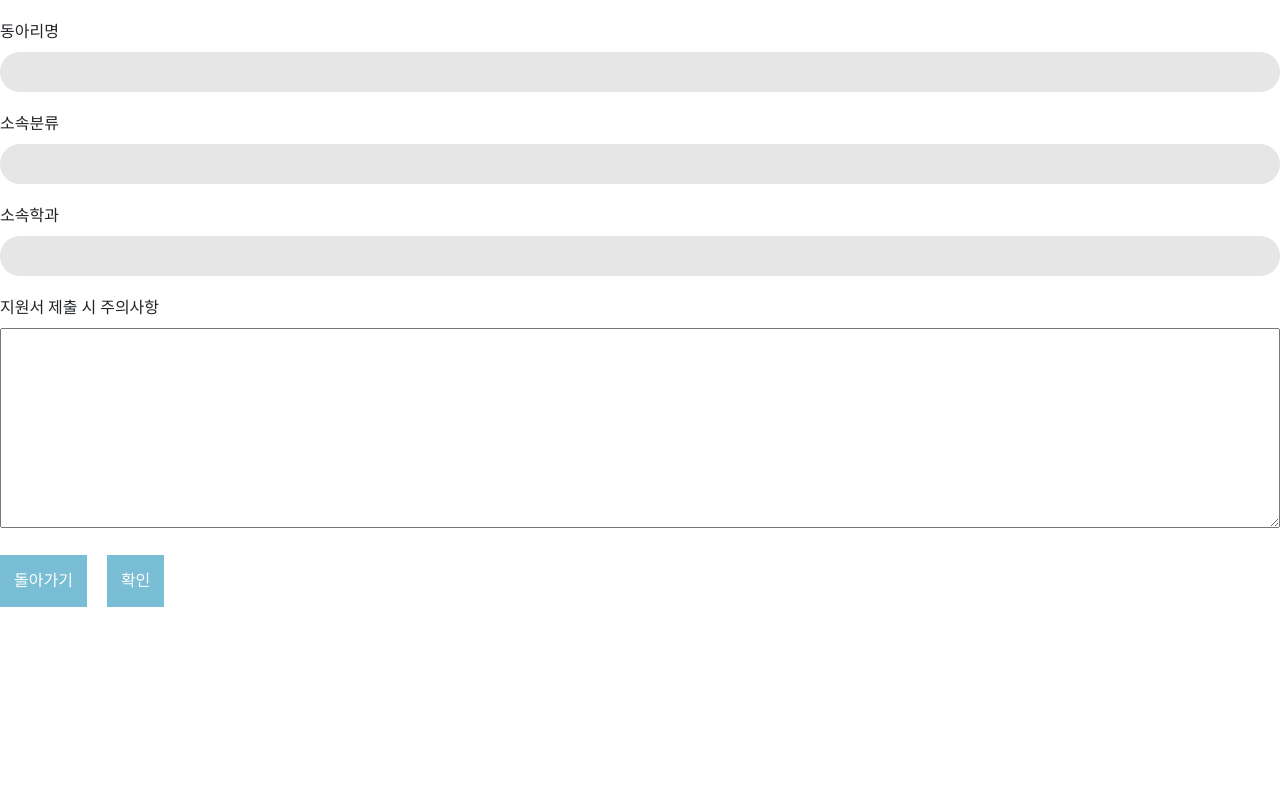
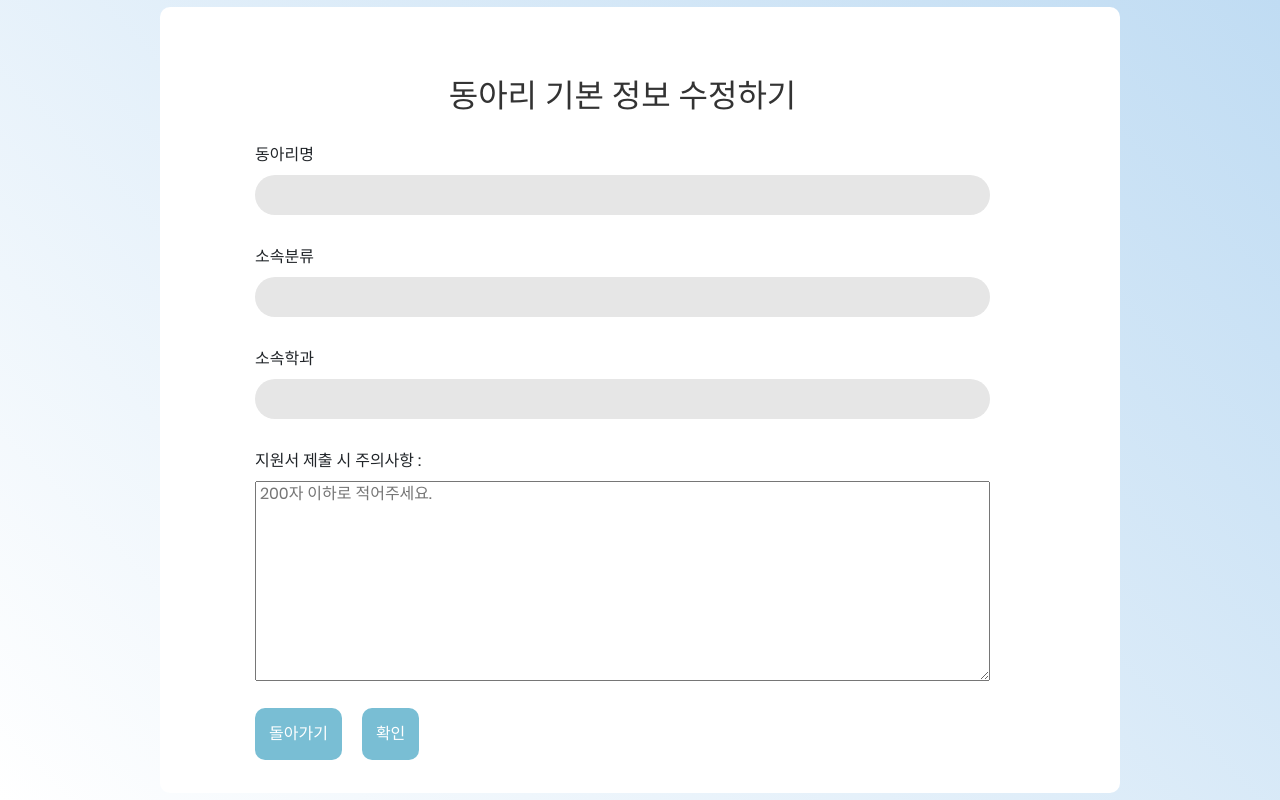
Before and after one commit to haenah/1CL_front, a React (Create React App) app in the folder onecl-front/: page /club/1/fix_club_info in a window 1280 px wide. Built offline with nearby package versions, Linux system fonts and the light colour scheme; no server answers; a web font is replaced by a local one.

Commit message:
Designed

```diff
--- a/onecl-front/src/components/Applicant/ApplicantList/ApplicantList.js
+++ b/onecl-front/src/components/Applicant/ApplicantList/ApplicantList.js
@@ -36,8 +36,8 @@ class ApplicantList extends Component{
                     (applicant) => {
                         return(
                             <div>
-                                <p style={{'display': 'inline-block'}}>{applicant.user}</p>
-                                <a style={{'display': 'inline-block'}} href={applicant.file}>{applicant.name}</a>
+                                <p style={{'display': 'inline-block', 'border-radius' : '10px'}}>{applicant.user}</p>
+                                <a style={{'display': 'inline-block', 'border-radius' : '10px'}} href={applicant.file}>{applicant.name}</a>
                                 <button >합격</button>
                                 <button>불합격</button>
                             </div>
@@ -45,7 +45,7 @@ class ApplicantList extends Component{
                     }
                 )}
                 <hr />
-                <button onClick={this.returnButtonHandler}>돌아가기</button>
+                <button style={{'border-radius' : '10px'}} onClick={this.returnButtonHandler}>돌아가기</button>
             </div>
         )
     }
--- a/onecl-front/src/components/AssignMaster/AssignMaster.js
+++ b/onecl-front/src/components/AssignMaster/AssignMaster.js
@@ -19,6 +19,9 @@ class AssignMaster extends Component {
         const message2 = '위임 받을 멤버가 위임을 수락한 후에도 유예기간 동안은 위임 취소가 가능합니다.';
         const message3 = '위임 완료 또는 위임 취소가 된 경우, 완료 또는 취소일로부터 7일동안은 회장 위임이 불가합니다.';
         return(
+            <div className='limiter'>
+                <div className='container-login100'>
+                    <div className='wrap-login100'>
                         <div className={'assignMasterWrapper'}>
                             <p className={'clubApplyTitle'}><strong>동아리 회장 위임</strong></p>
                             <hr/>
@@ -27,11 +30,24 @@ class AssignMaster extends Component {
                                 <li>{message2}</li>
                                 <li>{message3}</li>
                             </div>
-                <input style={{'marginTop' : '20px'}} placeholder={'위임 받을 멤버의 이름을 입력하세요.'} />
-                <button onClick={this.memberSearchHandler}>검색</button>
+
+                            <div className='catName'>
+                              <span>
+                                <input style={{'margin' : '20px'}} placeholder={'위임 받을 멤버의 이름을 입력하세요.'} />
+                                <span className="focus-fix"></span>
+                                    <span className="symbol-fix">
+                                      <i className="fa fa-cogs" aria-hidden="true"></i>
+                                    </span>
+                              </span>
+                            </div>
+
+                            <button style={{'border-radius' : '10px'}} onClick={this.memberSearchHandler}>검색</button>
                             <hr/>
-                <button style={{'marginRight' : '20px'}} onClick={this.masterAssignHandler}>위임하기</button>
-                <button onClick={this.returnButtonHandler}>돌아가기</button>
+                            <button style={{'marginRight' : '20px', 'border-radius' : '10px'}} onClick={this.masterAssignHandler}>위임하기</button>
+                            <button style={{'border-radius' : '10px'}} onClick={this.returnButtonHandler}>돌아가기</button>
+                        </div>
+                    </div>
+                </div>
             </div>
         )
     }
--- a/onecl-front/src/components/ClubDetail/Body/Body.js
+++ b/onecl-front/src/components/ClubDetail/Body/Body.js
@@ -29,7 +29,7 @@ const Member = ({name, auth_level, clubID, memberID, buttonClickHandler}) => {
         <div style={{'margin' : '20px'}}>
             <p style={{'display':'inline-block', 'width':'250px'}}>{name}</p>
             <p style={{'display':'inline-block', 'width':'250px'}}>{position(auth_level)}</p>
-            <button style={{'display' : 'inline-block'}} onClick={() => buttonClickHandler(clubID, memberID)}>등급 변경</button>
+            <button className='change-lvl-button' onClick={() => buttonClickHandler(clubID, memberID)}>등급 변경</button>
         </div>
     );
 };
@@ -209,6 +209,7 @@ class Body extends Component{
 
         if(componentStatus === 2){
             return(
+                <div className='container-notice'>
                 <div className={'memListWrapper'}>
                     <div className={'labelWrapper'}>
                         <p className={'memListLabel'}>회원 이름</p>
@@ -216,6 +217,7 @@ class Body extends Component{
                         <hr/>
                     </div>
                     {memList}
+                </div>
                 </div>
             )
         }
@@ -258,6 +260,7 @@ class Body extends Component{
             }
             else{
                 return(
+                    <div className='container-notice'>
                     <div className={'boardWrapper'}>
                         <select className={'categorySelect'} onChange={this.categorySearchHandler}>
                             <option value='전체'>전체</option>
@@ -268,6 +271,7 @@ class Body extends Component{
                         <div className={'docListWrapper'}>
                             {docList}
                         </div>
+                    </div>
                     </div>
                 )
             }
--- a/onecl-front/src/components/ClubDetail/Modal/modal.css
+++ b/onecl-front/src/components/ClubDetail/Modal/modal.css
@@ -18,6 +18,8 @@
     top: 50%;
     left: 50%;
     transform: translate(-50%, -50%);
+    border-radius: 10px;
+    padding: 10px;
 }
 
 .modalLabelWrapper {
@@ -29,6 +31,9 @@
     font-weight: bold;
     text-align: center;
     vertical-align: center;
+    border-radius: 10px;
+    margin-bottom: 10px;
+
 }
 
 .authChangeLabel {
--- a/onecl-front/src/components/ClubDetail/Modal/modal.js
+++ b/onecl-front/src/components/ClubDetail/Modal/modal.js
@@ -43,8 +43,8 @@ class Modal extends Component{
                         <option value={'일반회원'}>일반회원</option>
                     </select>
                     <div className={'modalOptionWrapper'}>
-                        <button className={'modalOptions'} onClick={this.removeModalHandler}>취소</button>
-                        <button className={'modalOptions'} onClick={this.buttonClickHandler}>확인</button>
+                        <button className={'modalOptions'} style={{'border-radius' : '10px'}} onClick={this.removeModalHandler}>취소</button>
+                        <button className={'modalOptions'} style={{'border-radius' : '10px'}} onClick={this.buttonClickHandler}>확인</button>
                     </div>
                 </div>
             </div>
--- a/onecl-front/src/components/FixClubInfo/FixClubInfo.css
+++ b/onecl-front/src/components/FixClubInfo/FixClubInfo.css
@@ -13,3 +13,61 @@
     width : 100%;
     height : 200px;
 }
+
+.fix-title {
+    font-size: 24px;
+    font-weight: bold;
+    color: #333333;
+    line-height: 1.2;
+    text-align: center;
+    width: 100%;
+    display: block;
+}
+
+.focus-fix {
+    display: block;
+    position: absolute;
+    border-radius: 25px;
+    bottom: 0;
+    left: 0;
+    z-index: -1;
+    width: 100%;
+    height: 100%;
+    box-shadow: 0px 0px 0px 0px;
+    color: rgba(87,184,70, 0.8);
+}
+
+.symbol-fix {
+    font-size: 15px;
+
+    display: -webkit-box;
+    display: -webkit-flex;
+    display: -moz-box;
+    display: -ms-flexbox;
+    display: flex;
+    align-items: center;
+    position: absolute;
+    border-radius: 25px;
+    bottom: 0;
+    left: 0;
+    width: 100%;
+    height: 100%;
+    padding-left: 35px;
+    pointer-events: none;
+    color: #666666;
+
+    -webkit-transition: all 0.4s;
+    -o-transition: all 0.4s;
+    -moz-transition: all 0.4s;
+    transition: all 0.4s;
+}
+
+.clubName, .catName, .deptName {
+    position: relative;
+    z-index: 1;
+    margin-bottom: 10px;
+}
+
+.boxbox {
+    width: 100%;
+}
--- a/onecl-front/src/components/FixClubInfo/FixClubInfo.js
+++ b/onecl-front/src/components/FixClubInfo/FixClubInfo.js
@@ -40,18 +40,58 @@ class FixClubInfo extends Component{
 
     render(){
         return(
-            <div>
-                <label className={'inputLabel'}>동아리명</label>
-                <input className={'inputField'} value={this.state.clubName} onChange={(e) => {this.setState({clubName : e.target.value})}}/>
-                <label className={'inputLabel'}>소속분류</label>
-                <input className={'inputField'} value={this.state.clubCat} onChange={(e) => {this.setState({clubCat : e.target.value})}}/>
-                <label className={'inputLabel'}>소속학과</label>
-                <input className={'inputField'} value={this.state.clubDept} onChange={(e) => {this.setState({clubDept : e.target.value})}}/>
-                <label className={'inputLabel'}>지원서 제출 시 주의사항</label>
-                <textarea className={'messageField'} value={this.state.clubApplyMessage} onChange={(e) => {this.setState({clubApplyMessage : e.target.value})}}/>
-                <div className={'buttonWrapper'}>
-                    <button style={{'marginRight' : '20px'}} onClick={this.returnButtonHandler}>돌아가기</button>
-                    <button onClick={this.clubInfoSubmitHandler}>확인</button>
+            <div className='limiter'>
+                <div className='container-login100'>
+                    <div className='wrap-login100'>
+                        <span className="fix-title">
+                          <h2>동아리 기본 정보 수정하기</h2>
+                        </span>
+                        <div className='boxbox'>
+                            <label className={'inputLabel'}>동아리명</label>
+                            <div className='clubName'>
+                              <span>
+                              <input className='inputField' value={this.state.clubName} onChange={(e) => {this.setState({clubName : e.target.value})}}/>
+                              <span className="focus-fix"></span>
+                                <span className="symbol-fix">
+                                  <i className="fa fa-users" aria-hidden="true"></i>
+                                </span>
+                              </span>
+                            </div>
+
+
+                            <label className={'inputLabel'}>소속분류</label>
+                            <div className='catName'>
+                            <span>
+                            <input className={'inputField'} value={this.state.clubCat} onChange={(e) => {this.setState({clubCat : e.target.value})}}/>
+                            <span className="focus-fix"></span>
+                                <span className="symbol-fix">
+                                  <i className="fa fa-tag" aria-hidden="true"></i>
+                                </span>
+                            </span>
+                            </div>
+
+                            <label className={'inputLabel'}>소속학과</label>
+                            <div className='deptName'>
+                              <span>
+                              <input className='inputField' value={this.state.clubDept} onChange={(e) => {this.setState({clubDept : e.target.value})}}/>
+                              <span className="focus-fix"></span>
+                                <span className="symbol-fix">
+                                  <i className="fa fa-compass" aria-hidden="true"></i>
+                                </span>
+                              </span>
+                            </div>
+
+
+
+
+                            <label className={'inputLabel'}>지원서 제출 시 주의사항 : </label>
+                            <textarea className={'messageField'} placeholder={' 200자 이하로 적어주세요.'} value={this.state.clubApplyMessage} onChange={(e) => {this.setState({clubApplyMessage : e.target.value})}}/>
+                            <div className={'buttonWrapper'}>
+                                <button style={{'marginRight' : '20px', 'border-radius' : '10px'}} onClick={this.returnButtonHandler}>돌아가기</button>
+                                <button style={{'border-radius' : '10px'}}onClick={this.clubInfoSubmitHandler}>확인</button>
+                            </div>
+                        </div>
+                    </div>
                 </div>
             </div>
         )
--- a/onecl-front/src/components/FixClubPost/FixClubPost.js
+++ b/onecl-front/src/components/FixClubPost/FixClubPost.js
@@ -34,6 +34,12 @@ class FixClubPost extends Component {
 
     render(){
         return(
+            <div className='limiter'>
+                <div className='container-login100'>
+                    <div className='wrap-login100'>
+                        <span className="fix-title">
+                          <h2>동아리 소개글 수정</h2>
+                        </span>
             <div style={{
                 'marginTop' : '20px',
                 'border' : '1px solid grey',
@@ -44,6 +50,7 @@ class FixClubPost extends Component {
                             'width' : '90%',
                             'height' : '30px',
                             'margin' : '20px',
+                            'border-radius': '2px',
                             }}
                           placeholder={'제목'}
                           onChange={this.docTitleInputHandler}/>
@@ -62,9 +69,12 @@ class FixClubPost extends Component {
                         filebrowserUploadUrl: 'http://127.0.0.1:8000/image/',
                     }}
                 />
-                <button onClick={this.documentSubmitHandler} style={{'marginRight' : '20px'}}>작성</button>
-                <button onClick={this.returnButtonHandler}>돌아가기</button>
+                <button onClick={this.documentSubmitHandler} style={{'margin' : '20px', 'border-radius': '10px'}}>작성</button>
+                <button style={{'border-radius': '10px'}} onClick={this.returnButtonHandler}>돌아가기</button>
                 {/*<button onClick={() => {console.log(this.state.docContent)}}>show me doc content</button>*/}
+            </div>
+                    </div>
+                </div>
             </div>
         )
     }
```
Also changed, not shown: onecl-front/src/components/ClubDetail/Body/Body.css (+8 -1 lines). Lines whose indentation alone changed are shown as unchanged.
